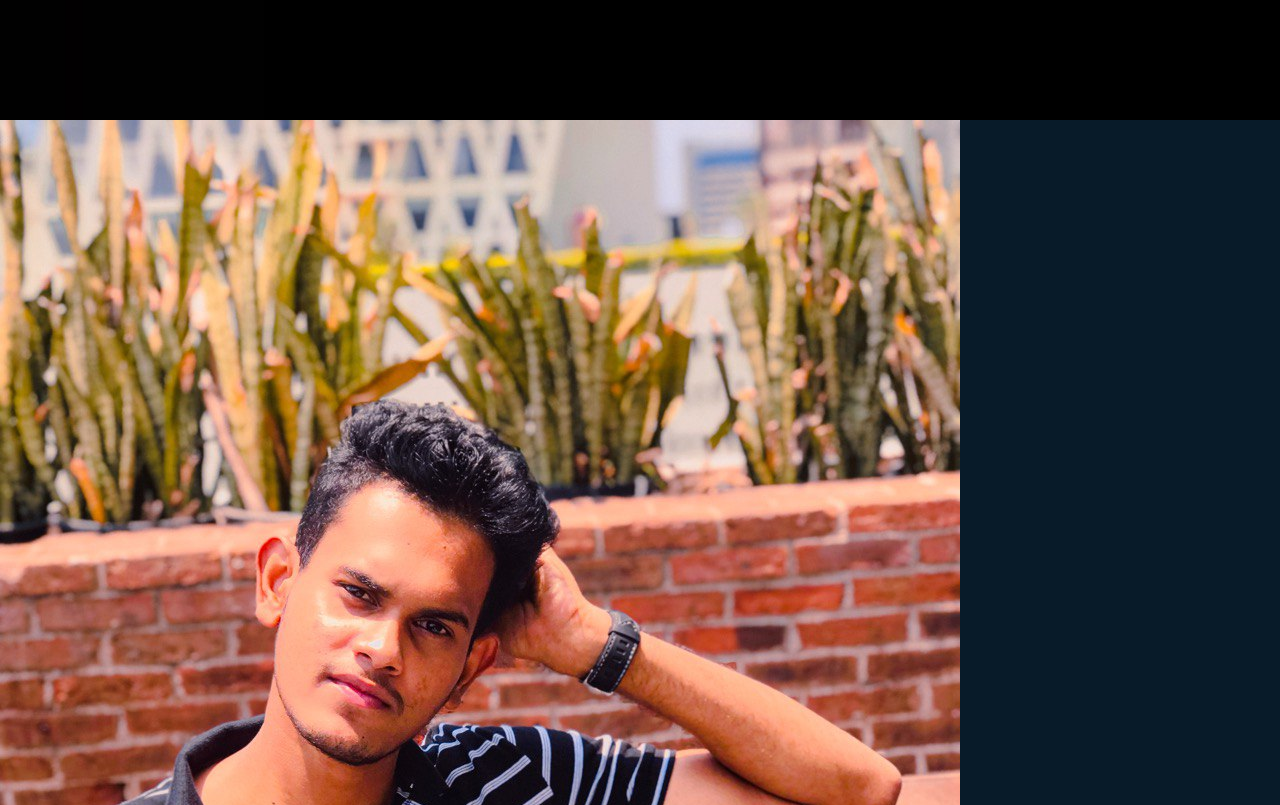
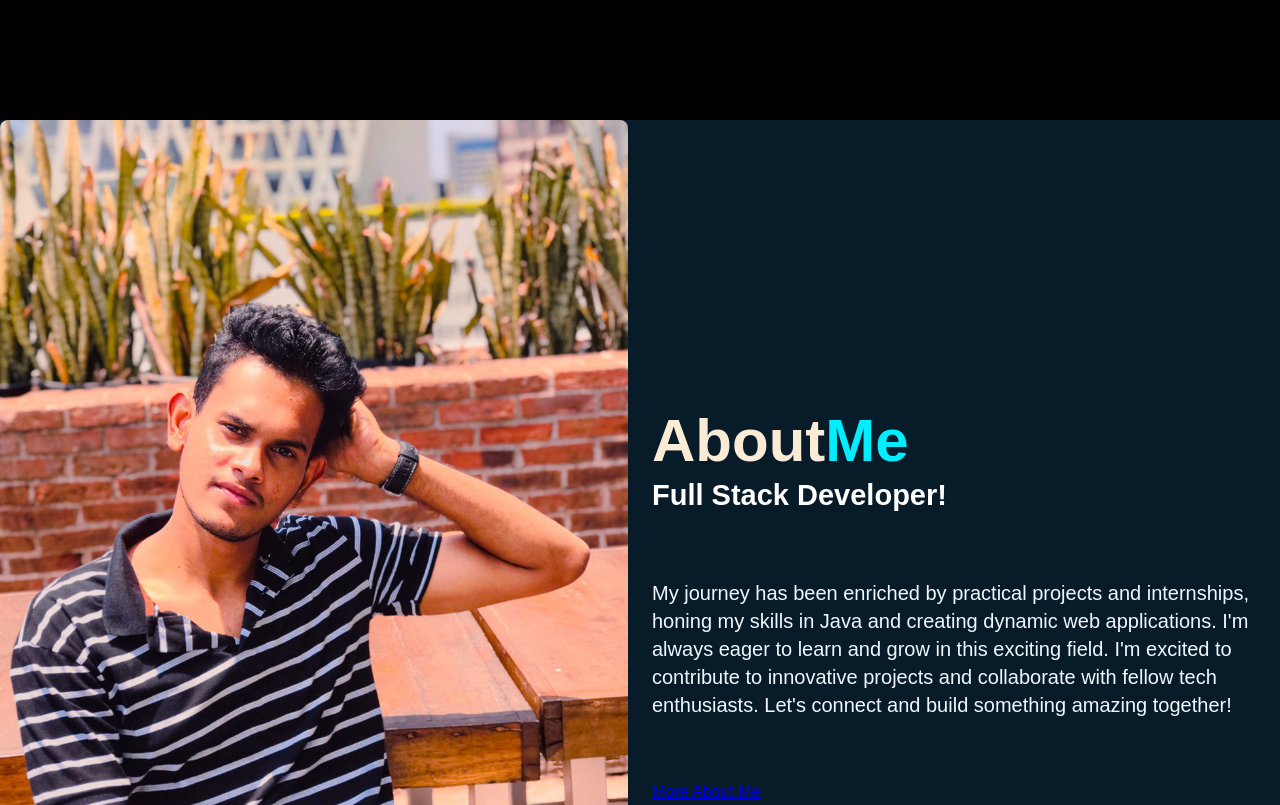
Before and after one commit to malithrashmika/Portfolio, a plain HTML site: page index.html in a window 1280 px wide. Shown: the part 680-1485 px from the top of the page. Drawn offline with nearby package versions, Linux system fonts and the light colour scheme.

Commit message:
about css done

```diff
--- a/stylesheet.css
+++ b/stylesheet.css
@@ -180,6 +180,39 @@ nav {
     0 0 100px cyan, 0 0 200px cyan;
 }
 
+#about{
+    display: grid;
+    grid-template-columns: repeat(2,1fr);
+    align-items: center;
+    gap: 1.5rem;
+}
+.about-img img{
+    padding-bottom: 20%;
+    max-width: 630px;
+    height: auto;
+    width: 100%;
+    border-radius: 8px;
+}
+.about-text h2{
+    font-size: 60px;
+}
+.about-text h2 span{
+    color: #00eeff;
+}
+.about-text h4{
+    font-size: 29px;
+    font-weight: 600;
+    color: white;
+    line-height: 1.4;
+    margin-bottom: 4rem;
+}
+.about-text p{
+    color: aliceblue;
+    font-size: 20px;
+    line-height: 1.4;
+    margin-bottom: 4rem;
+}
+
 
 @keyframes slideRight {
     0% {
```
